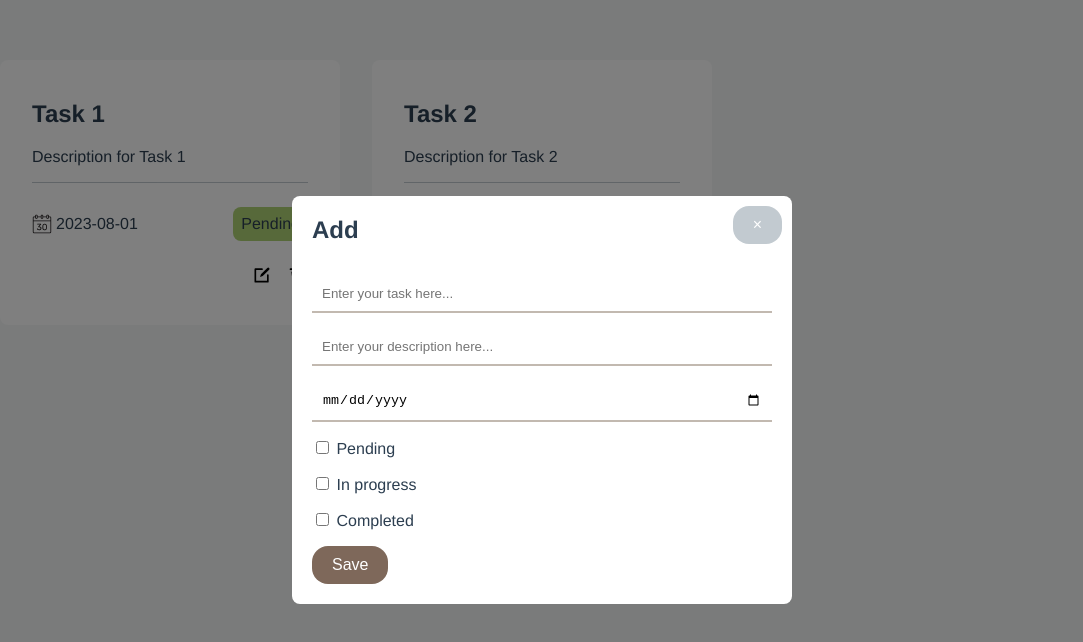
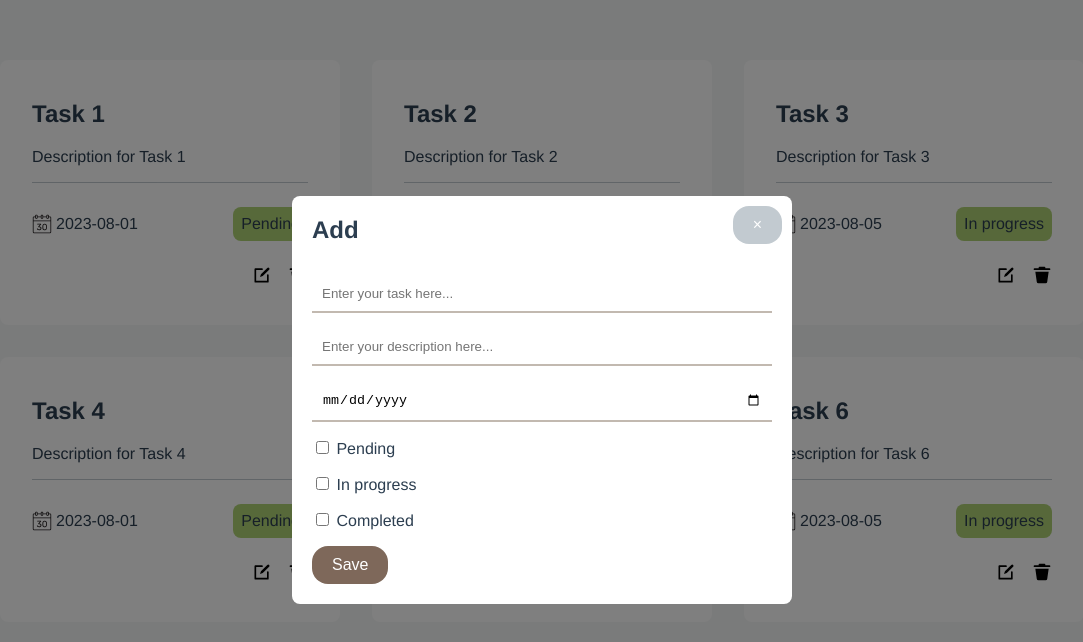
Before and after one commit to JAIOMP/Task-Manager, a Vue app: page / in a window 1280 px wide. Shown: the top 642 px of the page, without its empty margins (98-1181 px from the left). Built offline with nearby package versions, Linux system fonts and the light colour scheme.

Commit message:
feat: extract checkbox as component

```diff
--- a/src/components/TaskList.vue
+++ b/src/components/TaskList.vue
@@ -16,7 +16,36 @@ const tasks = ref<any[]>([
       dueDate: '2023-08-05',
       status: 'Completed',
     },
-  ])
+    {
+      id: 3,
+      title: 'Task 3',
+      description: 'Description for Task 3',
+      dueDate: '2023-08-05',
+      status: 'In progress',
+    },
+    {
+      id: 4,
+      title: 'Task 4',
+      description: 'Description for Task 4',
+      dueDate: '2023-08-01',
+      status: 'Pending',
+    },
+    {
+      id: 5,
+      title: 'Task 5',
+      description: 'Description for Task 5',
+      dueDate: '2023-08-05',
+      status: 'Completed',
+    },
+    {
+      id: 6,
+      title: 'Task 6',
+      description: 'Description for Task 6',
+      dueDate: '2023-08-05',
+      status: 'In progress',
+    },
+
+])
 
 </script>
 <template>
--- a/src/components/TaskStatus.vue
+++ b/src/components/TaskStatus.vue
@@ -1,5 +1,6 @@
 <script setup lang="ts">
 import { ref, withDefaults, defineProps } from 'vue';
+import Checkbox from './atoms/Checkbox.vue'
 
 type Status = 'Pending' | 'In progress' | 'Completed';
 
@@ -28,18 +29,11 @@ function updateStatus(status: Status) {
 
 <template>
   <div v-for="(label, status) in TASK_STATUS" :key="status" class="todo__task-status">
-    <label>
-      <input
-        type="checkbox"
+      <Checkbox
+        :label="label"
         :value="status"
         :checked="selectedStatus === status as Status"
-        @change="updateStatus(status as Status)"
+        :change="() => updateStatus(status as Status)"
       />
-      {{ label }}
-    </label>
   </div>
 </template>
-
-
-<style>
-</style>
--- /dev/null
+++ b/src/components/atoms/Checkbox.vue
@@ -0,0 +1,30 @@
+<script setup lang="ts">
+import { withDefaults, defineProps } from 'vue';
+
+interface Props {
+  change:  () => void
+  value: string
+  checked: boolean
+  label: string
+}
+
+withDefaults(defineProps<Props>(), {
+  change: () => {},
+  value: '',
+  checked: false,
+  label: ''
+})
+
+</script>
+
+<template>
+  <label>
+    <input
+      type="checkbox"
+      :value="value"
+      :checked="checked"
+      @change="change"
+    />
+    {{ label }}
+  </label>
+</template>
```
